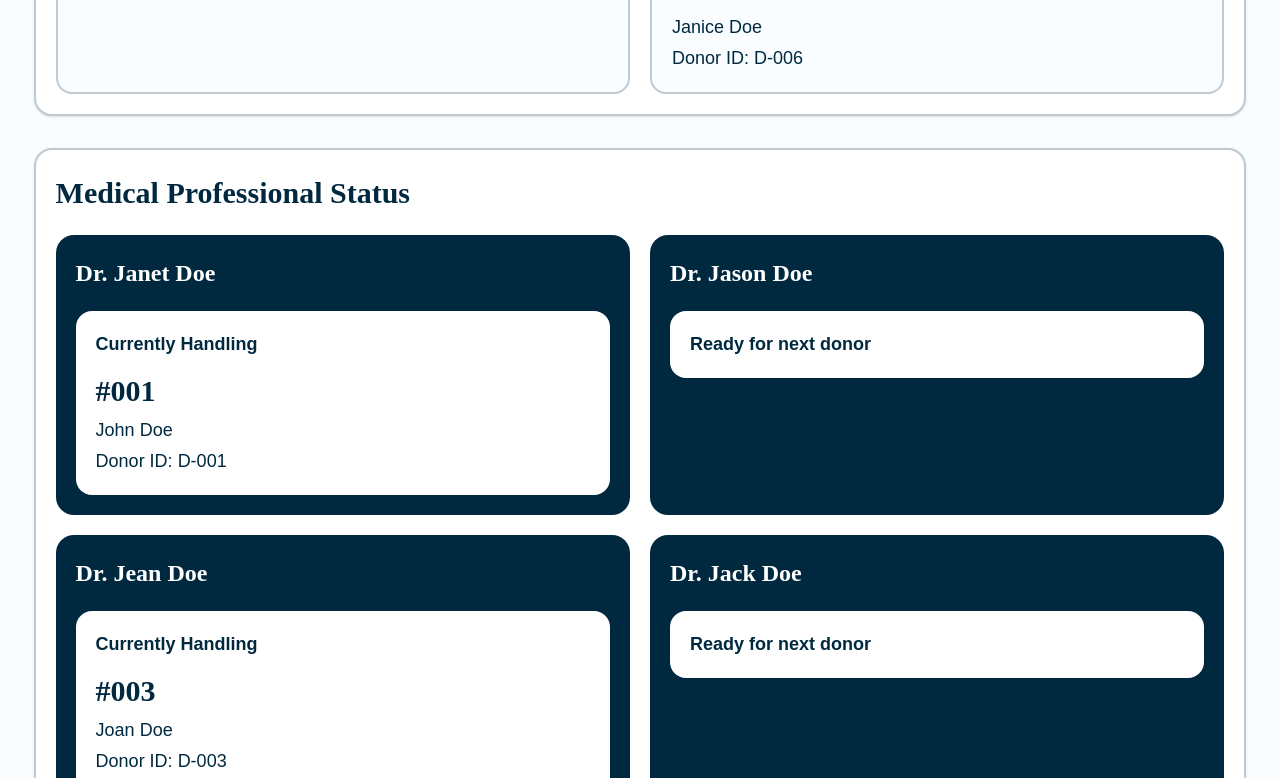
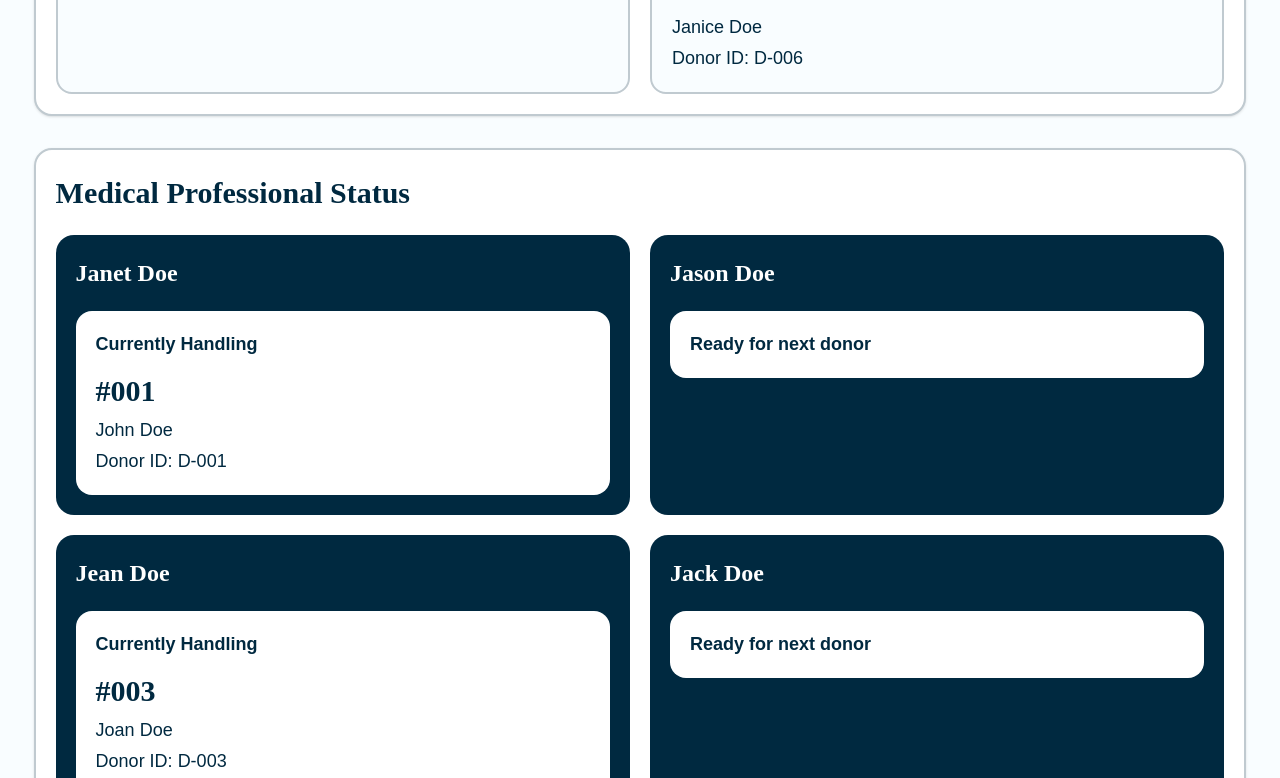
Before and after one commit to RanFrosh/CSSWENG-Blood-Digitalization, a Next.js app in the folder sweng/: page /oa/events/1/queue in a window 1280 px wide. Shown: the part 467-1245 px from the top of the page. Built offline with nearby package versions, Linux system fonts and the light colour scheme.

Commit message:
Remove 'Dr.' prefix from medical professionals' names

```diff
--- a/sweng/app/oa/events/[eventId]/queue/page.tsx
+++ b/sweng/app/oa/events/[eventId]/queue/page.tsx
@@ -29,7 +29,7 @@ type LatestAddition = {
 const medicalProfessionals: MedicalProfessional[] = [
     {
         id: "MP-001",
-        name: "Dr. Janet Doe",
+        name: "Janet Doe",
         currentDonor: {
             queueNumber: "001",
             donorId: "D-001",
@@ -38,11 +38,11 @@ const medicalProfessionals: MedicalProfessional[] = [
     },
     {
         id: "MP-002",
-        name: "Dr. Jason Doe",
+        name: "Jason Doe",
     },
     {
         id: "MP-003",
-        name: "Dr. Jean Doe",
+        name: "Jean Doe",
         currentDonor: {
             queueNumber: "003",
             donorId: "D-003",
@@ -51,7 +51,7 @@ const medicalProfessionals: MedicalProfessional[] = [
     },
     {
         id: "MP-004",
-        name: "Dr. Jack Doe",
+        name: "Jack Doe",
     },
 ];
 
```
